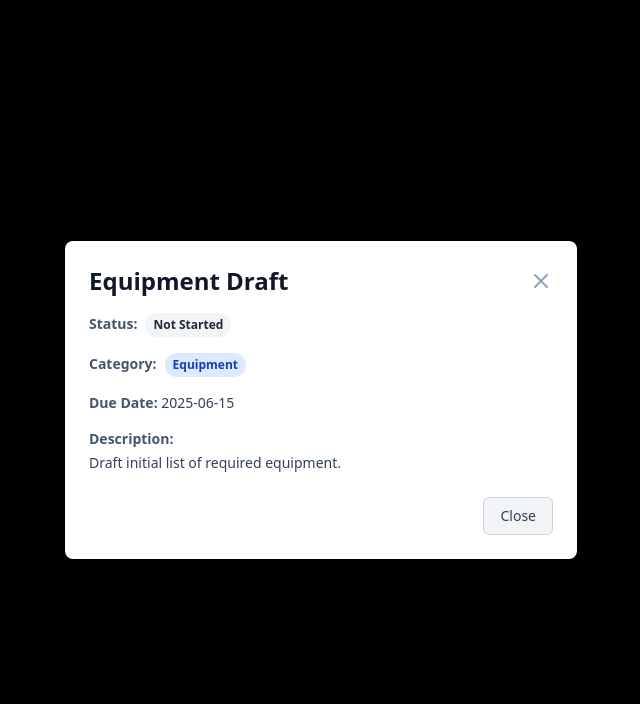
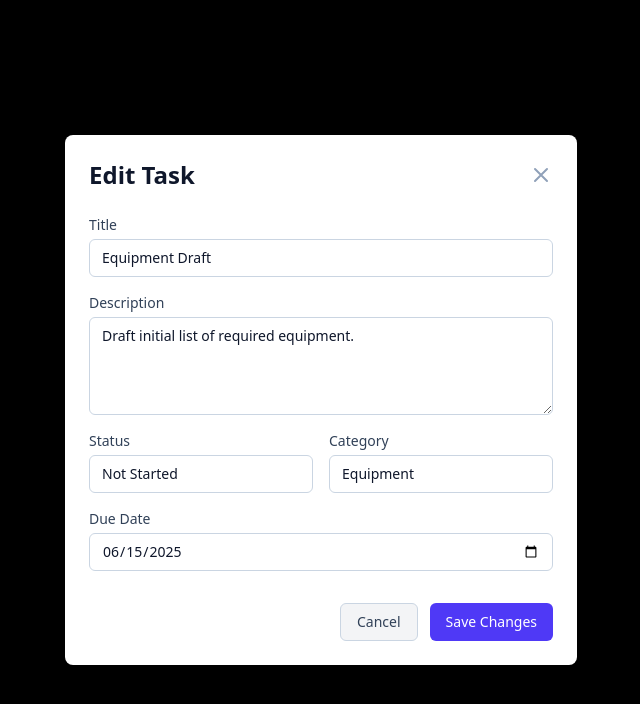
Before and after one commit to internetkid2001/fpa, a React (Vite) app: page / in a window 1280 px wide. Both pictures are taken after a click on the element 190 px from the left and 259 px from the top of the page. Shown: the top 704 px of the page, without its empty margins (319-959 px from the left). Built offline with nearby package versions, Linux system fonts and the light colour scheme.

Commit message:
feat: Implement Edit Task functionality via Task Detail Modal

```diff
--- a/src/components/TaskDetailModal.jsx
+++ b/src/components/TaskDetailModal.jsx
@@ -1,94 +1,151 @@
-import React from 'react';
+import React, { useState, useEffect } from 'react';
 
-function TaskDetailModal({ task, isOpen, onClose }) {
+// Assuming KANBAN_COLUMN_CONFIG might be useful for status dropdown, or define statuses locally
+const STATUS_OPTIONS = ['Not Started', 'In Progress', 'Delayed', 'Completed', 'Cancelled'];
+const CATEGORY_OPTIONS = ['Equipment', 'Shot', 'Crew', 'Cast', 'Scene', 'Location', 'Finance', 'Script', 'Other']; // Add more as needed
+
+function TaskDetailModal({ task, isOpen, onClose, onSave }) { // Added onSave prop
+  const [formData, setFormData] = useState({});
+
+  useEffect(() => {
+    // When the modal opens or the task changes, populate formData
+    if (task) {
+      setFormData({
+        id: task.id,
+        title: task.title || '',
+        description: task.description || '',
+        status: task.status || STATUS_OPTIONS[0],
+        category: task.category || CATEGORY_OPTIONS[0],
+        dueDate: task.dueDate || '',
+      });
+    } else {
+      // Reset form data if no task (e.g., modal is closed or pre-opening)
+      setFormData({});
+    }
+  }, [task, isOpen]); // Re-run effect if task or isOpen changes
+
   if (!isOpen || !task) {
-    return null; // Don't render anything if the modal is not open or no task is selected
+    return null;
   }
 
-  // Basic color mapping for categories - can be shared or expanded
-  const categoryColorMap = {
-    Equipment: 'bg-blue-100 text-blue-800 dark:bg-blue-900 dark:text-blue-200',
-    Shot: 'bg-green-100 text-green-800 dark:bg-green-900 dark:text-green-200',
-    Crew: 'bg-yellow-100 text-yellow-800 dark:bg-yellow-900 dark:text-yellow-200',
-    Cast: 'bg-purple-100 text-purple-800 dark:bg-purple-900 dark:text-purple-200',
-    Scene: 'bg-pink-100 text-pink-800 dark:bg-pink-900 dark:text-pink-200',
-    Location: 'bg-teal-100 text-teal-800 dark:bg-teal-900 dark:text-teal-200',
-    Finance: 'bg-orange-100 text-orange-800 dark:bg-orange-900 dark:text-orange-200',
-    Script: 'bg-indigo-100 text-indigo-800 dark:bg-indigo-900 dark:text-indigo-200',
-    Default: 'bg-gray-100 text-gray-800 dark:bg-gray-700 dark:text-gray-200',
+  const handleChange = (e) => {
+    const { name, value } = e.target;
+    setFormData(prevData => ({
+      ...prevData,
+      [name]: value,
+    }));
   };
-  const categoryClasses = categoryColorMap[task.category] || categoryColorMap.Default;
 
-  // Basic styling for statuses - can be shared or expanded
-  const statusClasses = task.status === 'Completed' ? 'bg-green-100 dark:bg-green-800 text-green-800 dark:text-green-100' :
-                       task.status === 'In Progress' ? 'bg-blue-100 dark:bg-blue-800 text-blue-800 dark:text-blue-100' :
-                       task.status === 'Delayed' ? 'bg-yellow-100 dark:bg-yellow-800 text-yellow-800 dark:text-yellow-100' :
+  const handleSubmit = (e) => {
+    e.preventDefault();
+    onSave(formData); // Pass the updated formData back to parent
+  };
+
+  // Styles for category and status (can be refactored later)
+  const categoryColorMap = { /* ... same as before ... */ };
+  const statusClassesCurrent = formData.status === 'Completed' ? 'bg-green-100 dark:bg-green-800 text-green-800 dark:text-green-100' :
+                       formData.status === 'In Progress' ? 'bg-blue-100 dark:bg-blue-800 text-blue-800 dark:text-blue-100' :
+                       formData.status === 'Delayed' ? 'bg-yellow-100 dark:bg-yellow-800 text-yellow-800 dark:text-yellow-100' :
                        'bg-gray-100 dark:bg-gray-700 text-gray-800 dark:text-gray-200';
 
 
   return (
-    // Modal Overlay
     <div className="fixed inset-0 bg-black bg-opacity-50 dark:bg-opacity-70 flex items-center justify-center p-4 z-50 transition-opacity duration-300 ease-in-out">
-      {/* Modal Content */}
-      <div className="bg-white dark:bg-slate-800 rounded-lg shadow-xl p-6 w-full max-w-lg max-h-[90vh] overflow-y-auto">
-        {/* Modal Header */}
-        <div className="flex justify-between items-center mb-4">
-          <h3 className="text-2xl font-semibold text-slate-900 dark:text-slate-100">{task.title}</h3>
+      <form onSubmit={handleSubmit} className="bg-white dark:bg-slate-800 rounded-lg shadow-xl p-6 w-full max-w-lg max-h-[90vh] overflow-y-auto">
+        <div className="flex justify-between items-center mb-6">
+          <h3 className="text-2xl font-semibold text-slate-900 dark:text-slate-100">Edit Task</h3>
           <button
+            type="button" // Important: prevent form submission
             onClick={onClose}
             className="text-slate-400 dark:text-slate-500 hover:text-slate-600 dark:hover:text-slate-300 transition-colors"
             aria-label="Close modal"
           >
-            {/* Simple X icon using text, you can replace with an SVG icon */}
             <svg className="w-6 h-6" fill="none" stroke="currentColor" viewBox="0 0 24 24" xmlns="http://www.w3.org/2000/svg"><path strokeLinecap="round" strokeLinejoin="round" strokeWidth="2" d="M6 18L18 6M6 6l12 12"></path></svg>
           </button>
         </div>
 
-        {/* Modal Body - Task Details */}
-        <div className="space-y-4 text-sm text-slate-700 dark:text-slate-300">
+        <div className="space-y-4">
           <div>
-            <strong className="text-slate-600 dark:text-slate-400">Status:</strong>
-            <span className={`ml-2 px-2 py-0.5 inline-flex text-xs leading-5 font-semibold rounded-full ${statusClasses}`}>
-              {task.status}
-            </span>
+            <label htmlFor="title" className="block text-sm font-medium text-slate-700 dark:text-slate-300 mb-1">Title</label>
+            <input
+              type="text"
+              name="title"
+              id="title"
+              value={formData.title || ''}
+              onChange={handleChange}
+              required
+              className="appearance-none rounded-md relative block w-full px-3 py-2 border border-slate-300 dark:border-slate-600 placeholder-slate-400 text-slate-900 dark:text-white dark:bg-slate-700 focus:outline-none focus:ring-indigo-500 focus:border-indigo-500 sm:text-sm"
+            />
           </div>
+
           <div>
-            <strong className="text-slate-600 dark:text-slate-400">Category:</strong>
-            <span className={`ml-2 px-2 py-0.5 inline-flex text-xs leading-5 font-semibold rounded-full ${categoryClasses}`}>
-              {task.category}
-            </span>
+            <label htmlFor="description" className="block text-sm font-medium text-slate-700 dark:text-slate-300 mb-1">Description</label>
+            <textarea
+              name="description"
+              id="description"
+              rows="4"
+              value={formData.description || ''}
+              onChange={handleChange}
+              className="appearance-none rounded-md relative block w-full px-3 py-2 border border-slate-300 dark:border-slate-600 placeholder-slate-400 text-slate-900 dark:text-white dark:bg-slate-700 focus:outline-none focus:ring-indigo-500 focus:border-indigo-500 sm:text-sm"
+            ></textarea>
           </div>
-          {task.dueDate && (
+
+          <div className="grid grid-cols-1 md:grid-cols-2 gap-4">
             <div>
-              <strong className="text-slate-600 dark:text-slate-400">Due Date:</strong> {task.dueDate}
+              <label htmlFor="status" className="block text-sm font-medium text-slate-700 dark:text-slate-300 mb-1">Status</label>
+              <select
+                name="status"
+                id="status"
+                value={formData.status || ''}
+                onChange={handleChange}
+                className="appearance-none rounded-md relative block w-full px-3 py-2 border border-slate-300 dark:border-slate-600 text-slate-900 dark:text-white dark:bg-slate-700 focus:outline-none focus:ring-indigo-500 focus:border-indigo-500 sm:text-sm"
+              >
+                {STATUS_OPTIONS.map(option => <option key={option} value={option}>{option}</option>)}
+              </select>
             </div>
-          )}
+            <div>
+              <label htmlFor="category" className="block text-sm font-medium text-slate-700 dark:text-slate-300 mb-1">Category</label>
+              <select
+                name="category"
+                id="category"
+                value={formData.category || ''}
+                onChange={handleChange}
+                className="appearance-none rounded-md relative block w-full px-3 py-2 border border-slate-300 dark:border-slate-600 text-slate-900 dark:text-white dark:bg-slate-700 focus:outline-none focus:ring-indigo-500 focus:border-indigo-500 sm:text-sm"
+              >
+                {CATEGORY_OPTIONS.map(option => <option key={option} value={option}>{option}</option>)}
+              </select>
+            </div>
+          </div>
+
           <div>
-            <strong className="text-slate-600 dark:text-slate-400">Description:</strong>
-            <p className="mt-1 whitespace-pre-wrap">{task.description || 'No description provided.'}</p>
+            <label htmlFor="dueDate" className="block text-sm font-medium text-slate-700 dark:text-slate-300 mb-1">Due Date</label>
+            <input
+              type="date"
+              name="dueDate"
+              id="dueDate"
+              value={formData.dueDate || ''}
+              onChange={handleChange}
+              className="appearance-none rounded-md relative block w-full px-3 py-2 border border-slate-300 dark:border-slate-600 placeholder-slate-400 text-slate-900 dark:text-white dark:bg-slate-700 focus:outline-none focus:ring-indigo-500 focus:border-indigo-500 sm:text-sm"
+            />
           </div>
-          {/* Add more fields as needed */}
         </div>
 
-        {/* Modal Footer (optional) */}
-        <div className="mt-6 flex justify-end space-x-3">
+        <div className="mt-8 flex justify-end space-x-3">
           <button
+            type="button" // Important: prevent form submission if not the main submit button
             onClick={onClose}
-            type="button"
-            className="px-4 py-2 text-sm font-medium text-slate-700 dark:text-slate-300 bg-gray-100 dark:bg-slate-700 hover:bg-gray-200 dark:hover:bg-slate-600 rounded-md border border-slate-300 dark:border-slate-600 transition-colors"
+            className="px-4 py-2 text-sm font-medium text-slate-700 dark:text-slate-300 bg-gray-100 dark:bg-slate-600 hover:bg-gray-200 dark:hover:bg-slate-500 rounded-md border border-slate-300 dark:border-slate-500 transition-colors"
           >
-            Close
+            Cancel
           </button>
-          {/* Example: Edit button for later
           <button
-            type="button"
+            type="submit"
             className="px-4 py-2 text-sm font-medium text-white bg-indigo-600 hover:bg-indigo-700 dark:bg-indigo-500 dark:hover:bg-indigo-600 rounded-md transition-colors"
           >
-            Edit Task
+            Save Changes
           </button>
-          */}
         </div>
-      </div>
+      </form>
     </div>
   );
 }
--- a/src/pages/PreProductionBoardPage.jsx
+++ b/src/pages/PreProductionBoardPage.jsx
@@ -1,11 +1,10 @@
-import React, { useState } from 'react';
+import React, { useState, useEffect } from 'react'; // Added useEffect if you use it later
 import KanbanColumn from '../components/KanbanColumn';
 import TaskTableView from '../components/TaskTableView';
-import TaskDetailModal from '../components/TaskDetailModal'; // 1. Import the modal
+import TaskDetailModal from '../components/TaskDetailModal';
 
-// Sample Data (as defined previously)
+// ... (sampleTasksData and KANBAN_COLUMN_CONFIG remain the same)
 const sampleTasksData = [
-  // ... (your existing sampleTasksData remains here) ...
   { id: 'task-1', title: 'Equipment Draft', status: 'Not Started', category: 'Equipment', description: 'Draft initial list of required equipment.', dueDate: '2025-06-15' },
   { id: 'task-2', title: 'Shot List (Scene 1-5)', status: 'In Progress', category: 'Shot', description: 'Detail all shots for scenes 1 through 5.', dueDate: '2025-06-30' },
   { id: 'task-3', title: 'Crew Draft', status: 'Not Started', category: 'Crew', description: 'Identify key crew members and availability.', dueDate: '2025-06-20' },
@@ -19,22 +18,19 @@ const sampleTasksData = [
 ];
 
 const KANBAN_COLUMN_CONFIG = [
-  // ... (your existing KANBAN_COLUMN_CONFIG remains here) ...
   { id: 'notStartedCol', title: 'Not Started', statusFilter: 'Not Started' },
   { id: 'inProgressCol', title: 'In Progress', statusFilter: 'In Progress' },
   { id: 'delayedCol', title: 'Delayed', statusFilter: 'Delayed' },
   { id: 'completedCol', title: 'Completed', statusFilter: 'Completed' },
 ];
 
+
 function PreProductionBoardPage() {
   const [activeView, setActiveView] = useState('kanban');
   const [tasks, setTasks] = useState(sampleTasksData);
-
-  // 2. Add state for modal
   const [isModalOpen, setIsModalOpen] = useState(false);
   const [selectedTask, setSelectedTask] = useState(null);
 
-  // 3. Functions to handle modal
   const handleOpenModal = (task) => {
     setSelectedTask(task);
     setIsModalOpen(true);
@@ -43,6 +39,16 @@ function PreProductionBoardPage() {
   const handleCloseModal = () => {
     setIsModalOpen(false);
     setSelectedTask(null);
+  };
+
+  // New function to handle saving updated task data
+  const handleSaveTask = (updatedTaskData) => {
+    setTasks(prevTasks =>
+      prevTasks.map(task =>
+        task.id === updatedTaskData.id ? { ...task, ...updatedTaskData } : task
+      )
+    );
+    handleCloseModal(); // Close modal after saving
   };
 
   return (
@@ -85,7 +91,7 @@ function PreProductionBoardPage() {
                     key={columnConfig.id}
                     title={columnConfig.title}
                     tasks={columnTasks}
-                    onTaskClick={handleOpenModal} // 4. Pass handleOpenModal to KanbanColumn
+                    onTaskClick={handleOpenModal}
                   />
                 );
               })}
@@ -95,17 +101,17 @@ function PreProductionBoardPage() {
           {activeView === 'table' && (
             <TaskTableView
               tasks={tasks}
-              onTaskClick={handleOpenModal} // 4. Pass handleOpenModal to TaskTableView
+              onTaskClick={handleOpenModal}
             />
           )}
         </main>
       </div>
 
-      {/* 5. Render the modal conditionally */}
       <TaskDetailModal
         isOpen={isModalOpen}
         task={selectedTask}
         onClose={handleCloseModal}
+        onSave={handleSaveTask} // Pass the new save handler
       />
     </div>
   );
```
